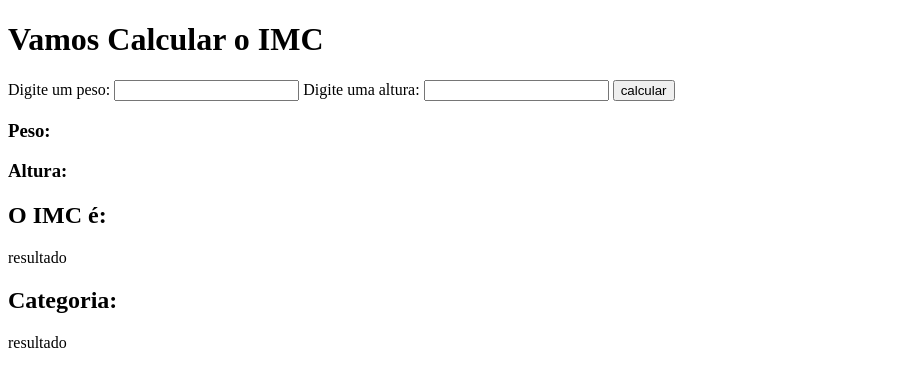
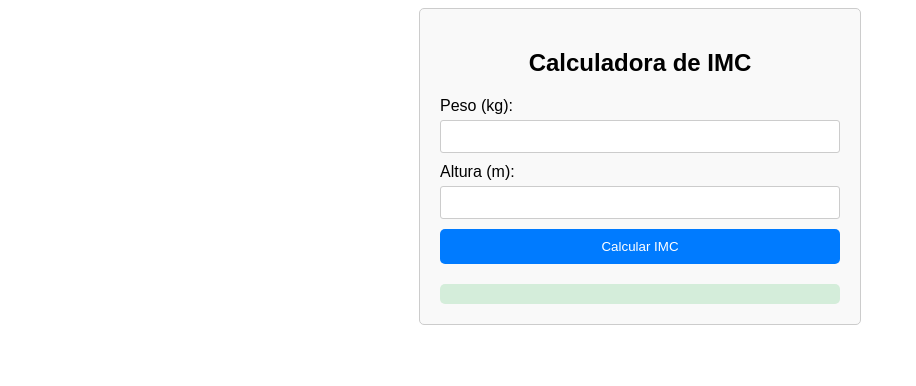
Before and after one commit to JOTAGGE/PROGWEB24, a website: page Atividade2/imc.html in a window 1280 px wide. Shown: the whole page, without its empty margins (0-916 px from the left). Drawn offline with Linux system fonts and the light colour scheme.

Commit message:
html imc

```diff
--- a/Atividade2/imc.html
+++ b/Atividade2/imc.html
@@ -1,37 +1,90 @@
 <!DOCTYPE html>
-<html lang="en">
+<html lang="pt-br">
 <head>
-    <meta charset="UTF-8">
-    <meta name="viewport" content="width=device-width, initial-scale=1.0">
-    <link rel="stylesheet" href="style.css">
-    <script src="IMC.html" defer></script>
-    <title>Document</title>
+<meta charset="UTF-8">
+<meta name="viewport" content="width=device-width, initial-scale=1.0">
+<title>Calculadora de IMC</title>
+<style>
+    body {
+        font-family: Arial, sans-serif;
+    }
+    .container {
+        max-width: 400px;
+        margin: 0 auto;
+        padding: 20px;
+        border: 1px solid #ccc;
+        border-radius: 5px;
+        background-color: #f9f9f9;
+    }
+    h2 {
+        text-align: center;
+    }
+    label {
+        display: block;
+        margin-bottom: 5px;
+    }
+    input[type="text"], input[type="number"] {
+        width: 100%;
+        padding: 8px;
+        margin-bottom: 10px;
+        border: 1px solid #ccc;
+        border-radius: 3px;
+        box-sizing: border-box;
+    }
+    input[type="submit"] {
+        width: 100%;
+        padding: 10px;
+        border: none;
+        border-radius: 5px;
+        background-color: #007bff;
+        color: #fff;
+        cursor: pointer;
+    }
+    input[type="submit"]:hover {
+        background-color: #0056b3;
+    }
+    .result {
+        margin-top: 20px;
+        padding: 10px;
+        border-radius: 5px;
+        background-color: #d4edda;
+    }
+</style>
 </head>
 <body>
-    <h1>Vamos Calcular o IMC</h1>
 
-    <label>Digite um peso: </label>
-    <input type="number" id="peso" name="digite um peso">
+<div class="container">
+    <h2>Calculadora de IMC</h2>
+    <form id="imcForm">
+        <label for="weight">Peso (kg):</label>
+        <input type="number" id="weight" name="weight" required>
+        <label for="height">Altura (m):</label>
+        <input type="number" id="height" name="height" step="0.01" required>
+        <input type="submit" value="Calcular IMC">
+    </form>
+    <div id="result" class="result"></div>
+</div>
 
-    <label>Digite uma altura: </label>
-    <input type="number" id="altura" name="digite uma altura">
+<script>
+    document.getElementById('imcForm').addEventListener('submit', function(e) {
+        e.preventDefault();
 
-    <button onclick="result()">calcular</button>
+        // Obtém os valores de peso e altura
+        var weight = parseFloat(document.getElementById('weight').value);
+        var height = parseFloat(document.getElementById('height').value);
 
-    <h3>Peso:</h3>
-    <p id="peso"></p>
-    <h3>Altura:</h3>
-    <p id="altura"></p>
-    <h2>O IMC é: </h2>
-    <p id="imc">resultado</p>
-    <h2>Categoria: </h2>
-    <p id="categoria">resultado</p>
+        // Calcula o IMC
+        var imc = weight / (height * height);
 
-    <script>
-        function result() {
-        document.getElementById('peso').innerHTML = 'peso';
-        document.getElementById('altura').innerHTML = 'altura';
-    }
-    </script>
+        // Exibe o resultado
+        var resultDiv = document.getElementById('result');
+        resultDiv.innerHTML = '<strong>Seu IMC:</strong> ' + imc.toFixed(2);
+
+        // Limpa os campos de entrada
+        document.getElementById('weight').value = '';
+        document.getElementById('height').value = '';
+    });
+</script>
+
 </body>
 </html>
```
